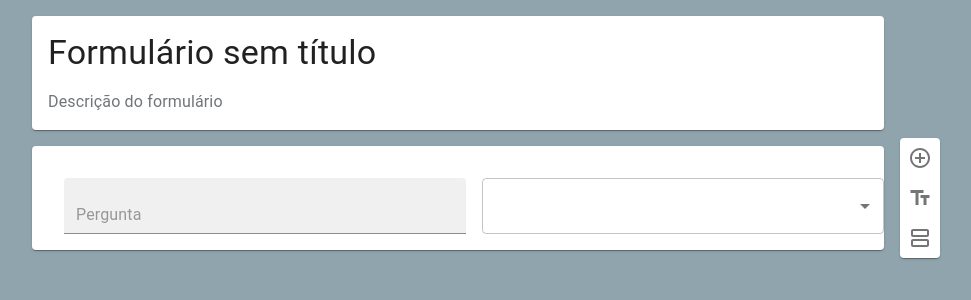
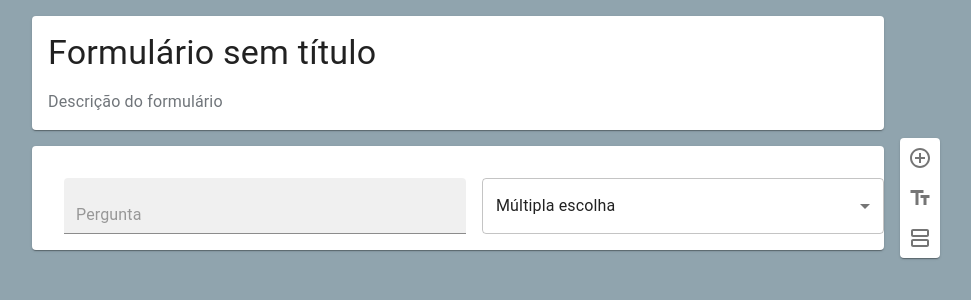
Before and after one commit to zanlucathiago/runn, a React (Create React App) app in the folder frontend/: page / in a window 1280 px wide. Both pictures are taken after a click on the button 1102 px from the left and 44 px from the top of the page. Shown: the top 300 px of the page, without its empty margins (182-1153 px from the left). Built offline with nearby package versions, Linux system fonts and the light colour scheme.

Commit message:
Added property model Removed Type Category Remodeled constants Disabled card click when selected

```diff
--- a/frontend/src/App.js
+++ b/frontend/src/App.js
@@ -99,6 +99,7 @@ function App() {
             <Question
               description={question.description}
               key={question.id}
+              model={question.model}
               onChange={onChangeQuestion(sectionIndex, questionIndex)}
               onClick={handleClick(sectionIndex, questionIndex)}
               selected={
--- a/frontend/src/components/DsSelect.js
+++ b/frontend/src/components/DsSelect.js
@@ -1,5 +1,9 @@
 import { Select } from '@mui/material';
 
-export default function DsSelect({ children }) {
-  return <Select fullWidth>{children}</Select>;
+export default function DsSelect({ children, ...props }) {
+  return (
+    <Select fullWidth {...props}>
+      {children}
+    </Select>
+  );
 }
--- a/frontend/src/constants/contants.js
+++ b/frontend/src/constants/contants.js
@@ -1,36 +1,36 @@
 export const SPACING = 2;
 
-export const TYPES = [
-  [
-    {
+export const MODELS = {
+  SHORT_ANSWER: {
     value: 'SHORT_ANSWER',
     description: 'Resposta curta',
   },
-    {
+  PARAGRAPH: {
     value: 'PARAGRAPH',
     description: 'Parágrafo',
   },
-  ],
-  [
-    {
+  MULTIPLE_CHOICE: {
     value: 'MULTIPLE_CHOICE',
     description: 'Múltipla escolha',
   },
-    {
+  CHECKBOXES: {
     value: 'CHECKBOXES',
     description: 'Caixas de seleção',
   },
-    {
+  DROPDOWN: {
     value: 'DROPDOWN',
     description: 'Lista suspensa',
   },
-  ],
-  [
-    {
+  DATE: {
     value: 'DATE',
     description: 'Data',
   },
-  ],
+};
+
+export const TYPES = [
+  [MODELS.SHORT_ANSWER, MODELS.PARAGRAPH],
+  [MODELS.MULTIPLE_CHOICE, MODELS.CHECKBOXES, MODELS.DROPDOWN],
+  [MODELS.DATE],
 ];
 
 export const QUESTION_TYPE = {
--- a/frontend/src/question/Question.js
+++ b/frontend/src/question/Question.js
@@ -1,4 +1,4 @@
-import { Box, Typography } from '@mui/material';
+import { Box, MenuItem, Typography } from '@mui/material';
 import DsCard from '../components/DsCard';
 import DsCol from '../components/DsCol';
 import DsFilledTextField from '../components/DsFilledTextField';
@@ -6,10 +6,10 @@ import DsRow from '../components/DsRow';
 import DsSelect from '../components/DsSelect';
 import DsStandardTextField from '../components/DsStandardTextField';
 import { QUESTION_TYPE, TYPES } from '../constants/contants';
-import TypeCategory from './typeCategory/TypeCategory';
 
 export default function Question({
   description,
+  model,
   onChange,
   onClick,
   selected,
@@ -17,7 +17,7 @@ export default function Question({
   type,
 }) {
   return (
-    <DsCard onClick={onClick}>
+    <DsCard onClick={!selected && onClick}>
       {type === QUESTION_TYPE.QUESTION.value ? (
         selected ? (
           <DsRow>
@@ -29,9 +29,21 @@ export default function Question({
               />
             </DsCol>
             <DsCol size={6}>
-              <DsSelect>
-                {TYPES.map((_category, index) => (
-                  <TypeCategory index={index} />
+              <DsSelect onChange={onChange('model')} value={model}>
+                {TYPES.reduce(
+                  (acc, cur, outerIndex) => [
+                    ...acc,
+                    ...cur.map((type, innerIndex) => ({
+                      ...type,
+                      outerIndex,
+                      innerIndex,
+                    })),
+                  ],
+                  []
+                ).map(({ innerIndex, outerIndex }) => (
+                  <MenuItem value={TYPES[outerIndex][innerIndex].value}>
+                    {TYPES[outerIndex][innerIndex].description}
+                  </MenuItem>
                 ))}
               </DsSelect>
             </DsCol>
--- a/frontend/src/question/typeCategory/TypeCategory.js
+++ /dev/null
@@ -1,11 +0,0 @@
-import { Divider, MenuItem } from '@mui/material';
-import { TYPES } from '../../constants/contants';
-
-export default function TypeCategory({ index }) {
-  return [
-    Boolean(index) && <Divider />,
-    TYPES[index].map((type) => (
-      <MenuItem value={type.value}>{type.description}</MenuItem>
-    )),
-  ];
-}
--- a/frontend/src/services/sectionService.js
+++ b/frontend/src/services/sectionService.js
@@ -1,5 +1,5 @@
 import { v4 as uuidv4 } from 'uuid';
-import { QUESTION_TYPE } from '../constants/contants';
+import { MODELS, QUESTION_TYPE } from '../constants/contants';
 
 export const handleChangeQuestion =
   (sections, setSections) =>
@@ -50,6 +50,7 @@ export const getNewQuestion = (type) => ({
   anchorEl: null,
   description: '',
   id: uuidv4(),
+  model: MODELS.MULTIPLE_CHOICE.value,
   title: QUESTION_TYPE[type].defaultValue,
   type,
 });
```
Lines whose indentation alone changed are shown as unchanged.
